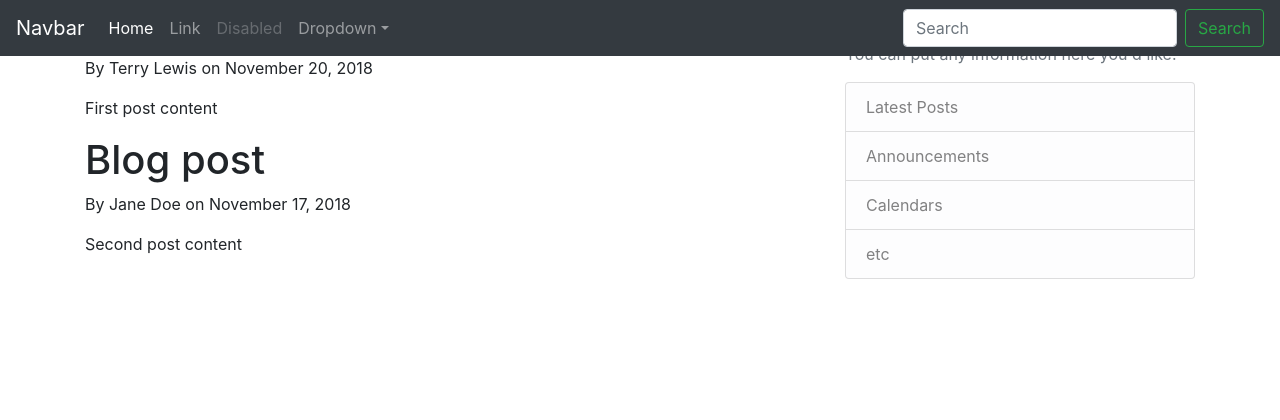
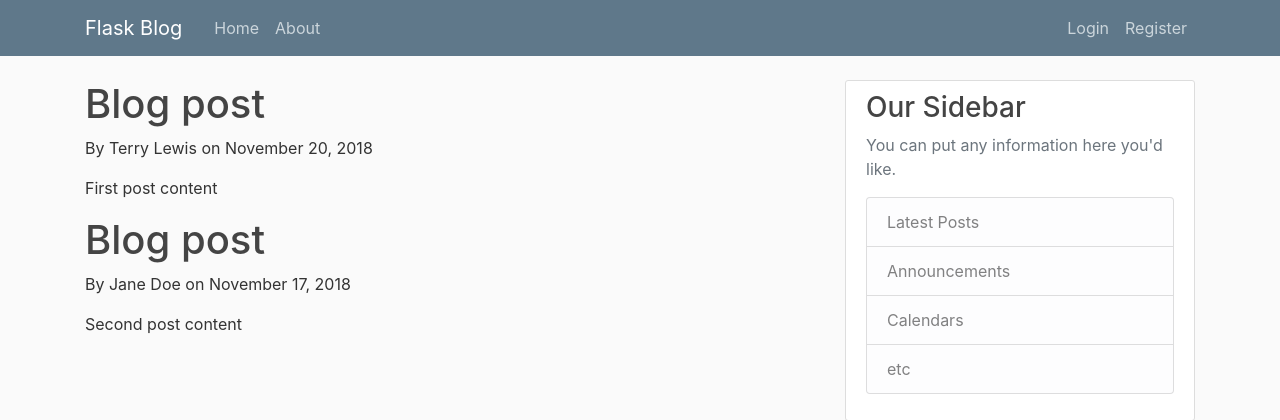
Before and after one commit to terrylewis1/electionSimFlask, a Flask app: page / in a window 1280 px wide. Shown: the top 420 px of the page. Run offline with Flask 2, Linux system fonts and the light colour scheme; some libraries are stand-ins or nearby versions.

Commit message:
Adding css

```diff
--- a/electionSimFlask/Templates/layout.html
+++ b/electionSimFlask/Templates/layout.html
@@ -8,8 +8,7 @@
     <!-- Bootstrap CSS -->
     <link rel="stylesheet" href="https://maxcdn.bootstrapcdn.com/bootstrap/4.0.0/css/bootstrap.min.css" integrity="sha384-Gn5384xqQ1aoWXA+058RXPxPg6fy4IWvTNh0E263XmFcJlSAwiGgFAW/dAiS6JXm" crossorigin="anonymous">
 
-    <link rel="stylesheet" type="text/css" href="{{ url_for('static', filename = 'main.css')  }}">
-
+    <link rel="stylesheet" type = "text/css" href=" {{ url_for('static', filename = 'main.css') }}">
     {% if title %}
         <title> Flask Blog - {{ title }} </title>
     {% else %}
@@ -17,38 +16,27 @@
     {% endif %}
 </head>
 <body>
-    <nav class="navbar navbar-expand-md navbar-dark bg-dark fixed-top">
-        <a class="navbar-brand" href="#">Navbar</a>
-        <button class="navbar-toggler" type="button" data-toggle="collapse" data-target="#navbarsExampleDefault" aria-controls="navbarsExampleDefault" aria-expanded="false" aria-label="Toggle navigation">
+    <header class="site-header">
+      <nav class="navbar navbar-expand-md navbar-dark bg-steel fixed-top">
+        <div class="container">
+          <a class="navbar-brand mr-4" href="/">Flask Blog</a>
+          <button class="navbar-toggler" type="button" data-toggle="collapse" data-target="#navbarToggle" aria-controls="navbarToggle" aria-expanded="false" aria-label="Toggle navigation">
             <span class="navbar-toggler-icon"></span>
-        </button>
-
-        <div class="collapse navbar-collapse" id="navbarsExampleDefault">
-            <ul class="navbar-nav mr-auto">
-            <li class="nav-item active">
-                <a class="nav-link" href="#">Home <span class="sr-only">(current)</span></a>
-            </li>
-            <li class="nav-item">
-                <a class="nav-link" href="#">Link</a>
-            </li>
-            <li class="nav-item">
-                <a class="nav-link disabled" href="#">Disabled</a>
-            </li>
-            <li class="nav-item dropdown">
-                <a class="nav-link dropdown-toggle" href="https://example.com" id="dropdown01" data-toggle="dropdown" aria-haspopup="true" aria-expanded="false">Dropdown</a>
-                <div class="dropdown-menu" aria-labelledby="dropdown01">
-                <a class="dropdown-item" href="#">Action</a>
-                <a class="dropdown-item" href="#">Another action</a>
-                <a class="dropdown-item" href="#">Something else here</a>
-                </div>
-            </li>
-            </ul>
-            <form class="form-inline my-2 my-lg-0">
-            <input class="form-control mr-sm-2" type="text" placeholder="Search" aria-label="Search">
-            <button class="btn btn-outline-success my-2 my-sm-0" type="submit">Search</button>
-            </form>
+          </button>
+          <div class="collapse navbar-collapse" id="navbarToggle">
+            <div class="navbar-nav mr-auto">
+              <a class="nav-item nav-link" href="/">Home</a>
+              <a class="nav-item nav-link" href="/about">About</a>
+            </div>
+            <!-- Navbar Right Side -->
+            <div class="navbar-nav">
+              <a class="nav-item nav-link" href="/login">Login</a>
+              <a class="nav-item nav-link" href="/register">Register</a>
+            </div>
+          </div>
         </div>
-    </nav>
+      </nav>
+    </header>
 
     <main role="main" class="container">
         <div class="row">
--- a/electionSimFlask/electionsim.py
+++ b/electionSimFlask/electionsim.py
@@ -1,4 +1,4 @@
-from flask import Flask, render_template
+from flask import Flask, render_template, url_for
 app = Flask(__name__)
 
 posts = [
```
Also changed, not shown: electionSimFlask/static/main.css (renamed from electionSimFlask/static/css/main.css).
